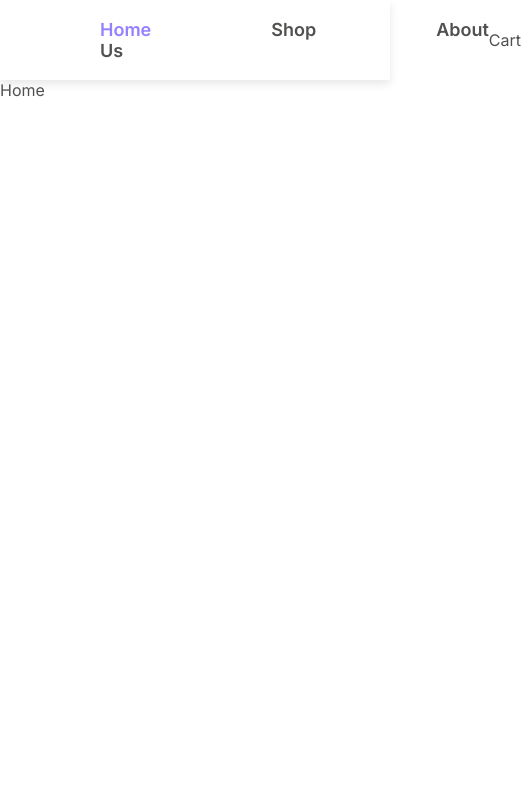
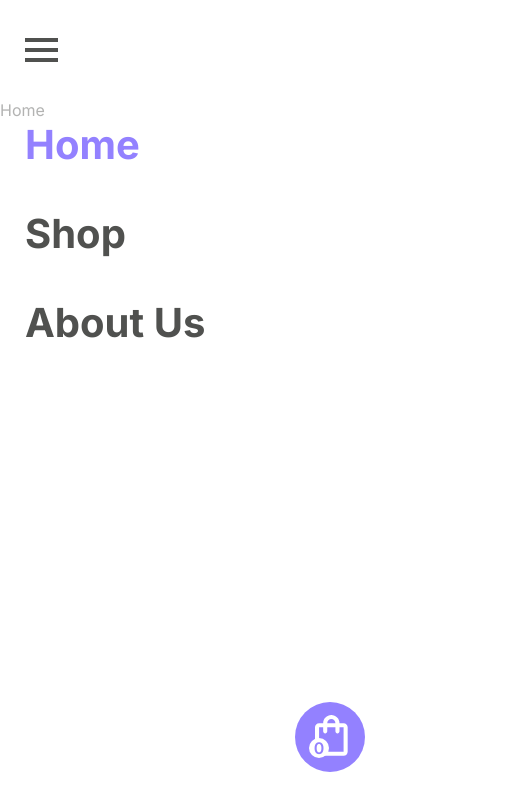
Before and after one commit to Lucas-Argerich/React-Ecommerce-V2, a React (Create React App) app: page / in a window 390 px wide. Shown: the top 810 px of the page, 521 px wide, since content can reach past the window. Built offline with nearby package versions, Linux system fonts and the light colour scheme.

Commit message:
Mobile Navbar (Cross Animation Missing & MUI Implementation

```diff
--- a/package.json
+++ b/package.json
@@ -3,6 +3,9 @@
   "version": "0.1.0",
   "private": true,
   "dependencies": {
+    "@emotion/react": "^11.9.0",
+    "@emotion/styled": "^11.8.1",
+    "@mui/material": "^5.6.0",
     "@testing-library/jest-dom": "^5.16.4",
     "@testing-library/react": "^12.1.4",
     "@testing-library/user-event": "^13.5.0",
--- /dev/null
+++ b/src/components/cartIconComponent/index.jsx
@@ -0,0 +1,71 @@
+import React from "react";
+import { ReactComponent as CartIcon } from "./assets/Cart.svg";
+import styled from "styled-components";
+import { Link } from "react-router-dom";
+
+const CartContainer = styled.div`
+  width: 70px;
+  height: 70px;
+  display: flex;
+  justify-content: center;
+  align-items: center;
+  background: #9381ff;
+  border-radius: 50%;
+  position: fixed;
+  bottom: 72px;
+  right: 25px;
+
+  @media (min-width: 426px) {
+    background: #ffffff;
+    position: relative;
+    bottom: 0;
+    right: 0;
+  }
+`;
+
+const StyledCartIcon = styled(CartIcon)`
+  path {
+    fill: #ffffff;
+
+    @media (min-width: 426px) {
+      fill: #50514f;
+    }
+  }
+`;
+
+const CartCounter = styled.div`
+  width: 20px;
+  height: 20px;
+  background: #ffffff;
+  border-radius: 50%;
+  position: absolute;
+  bottom: 14px;
+  left: 14px;
+
+  @media (min-width: 426px) {
+    background: #50514f;
+  }
+`;
+
+const CartCounterText = styled.p`
+  color: #9381ff;
+  text-align: center;
+  font-weight: 600;
+
+  @media (min-width: 426px) {
+    color: #ffffff;
+  }
+`;
+
+export default function CartIconComponent() {
+  return (
+    <CartContainer>
+      <Link to="cart">
+        <StyledCartIcon />
+        <CartCounter>
+          <CartCounterText>0</CartCounterText>
+        </CartCounter>
+      </Link>
+    </CartContainer>
+  );
+}
--- a/src/components/navBar/index.jsx
+++ b/src/components/navBar/index.jsx
@@ -1,7 +1,71 @@
-import React from "react";
-import { NavLink, Link } from "react-router-dom";
+import React, { useState } from "react";
+import { NavLink } from "react-router-dom";
 import styled from "styled-components";
+import CartIconComponent from "../cartIconComponent";
+import useMediaQuery from "@mui/material/useMediaQuery";
 
+/*MOBILE*/
+const Header = styled.header`
+  height: 100px;
+  display: flex;
+  align-items: center;
+  padding: 0 25px;
+`;
+
+const MenuIcon = styled.div`
+  width: 33px;
+  height: 4px;
+  background: #50514f;
+  z-index: 1;
+
+  &::after {
+    content: "";
+    display: block;
+    width: 33px;
+    height: 4px;
+    background: #50514f;
+    position: relative;
+    top: 6px;
+  }
+
+  &::before {
+    content: "";
+    display: block;
+    width: 33px;
+    height: 4px;
+    background: #50514f;
+    position: relative;
+    bottom: 10px;
+  }
+`;
+
+const Menu = styled.div`
+  width: 100%;
+  height: 0;
+  background: #ffffff90;
+  position: absolute;
+  left: 0;
+  top: 0;
+  transition: 500ms;
+  overflow: hidden;
+`;
+
+const NavMobile = styled.nav`
+  margin: 100px 25px;
+  display: flex;
+  flex-direction: column;
+  a {
+    margin-right: 120px;
+    font-weight: 700;
+    font-size: 2.5rem;
+    margin: 20px 0;
+    &.active {
+      color: #9381ff;
+    }
+  }
+`;
+
+/*PC*/
 const Nav = styled.nav`
   padding: 0 100px;
   height: 80px;
@@ -15,7 +79,7 @@ const Left = styled.div`
   a {
     margin-right: 120px;
     font-weight: 600;
-    font-size: 18px;
+    font-size: 1.125rem;
     &.active {
       color: #9381ff;
     }
@@ -25,7 +89,28 @@ const Left = styled.div`
 const Right = styled.div``;
 
 export default function NavBar() {
+  const isMobile = useMediaQuery("(max-width:426px)");
+  const [isMenuDeployed, setIsMenuDeployed] = useState(false);
+
   return (
+    <>
+      {isMobile ? (
+        <>
+          <Header>
+            <MenuIcon onClick={() => setIsMenuDeployed(!isMenuDeployed)} />
+            <Menu
+              style={isMenuDeployed ? {} : { height: "100%" }}
+            >
+              <NavMobile>
+                <NavLink to="/">Home</NavLink>
+                <NavLink to="shop">Shop</NavLink>
+                <NavLink to="about-us">About Us</NavLink>
+              </NavMobile>
+            </Menu>
+          </Header>
+          <CartIconComponent />
+        </>
+      ) : (
         <Nav>
           <Left>
             <NavLink to="/">Home</NavLink>
@@ -33,8 +118,10 @@ export default function NavBar() {
             <NavLink to="about-us">About Us</NavLink>
           </Left>
           <Right>
-        <Link to="cart">Cart</Link>
+            <CartIconComponent />
           </Right>
         </Nav>
+      )}
+    </>
   );
 }
```
Also changed, not shown: src/components/cartIconComponent/assets/Cart.svg (added), 1 other file (tests, documents, lock files or other folders). Lines whose indentation alone changed are shown as unchanged.
